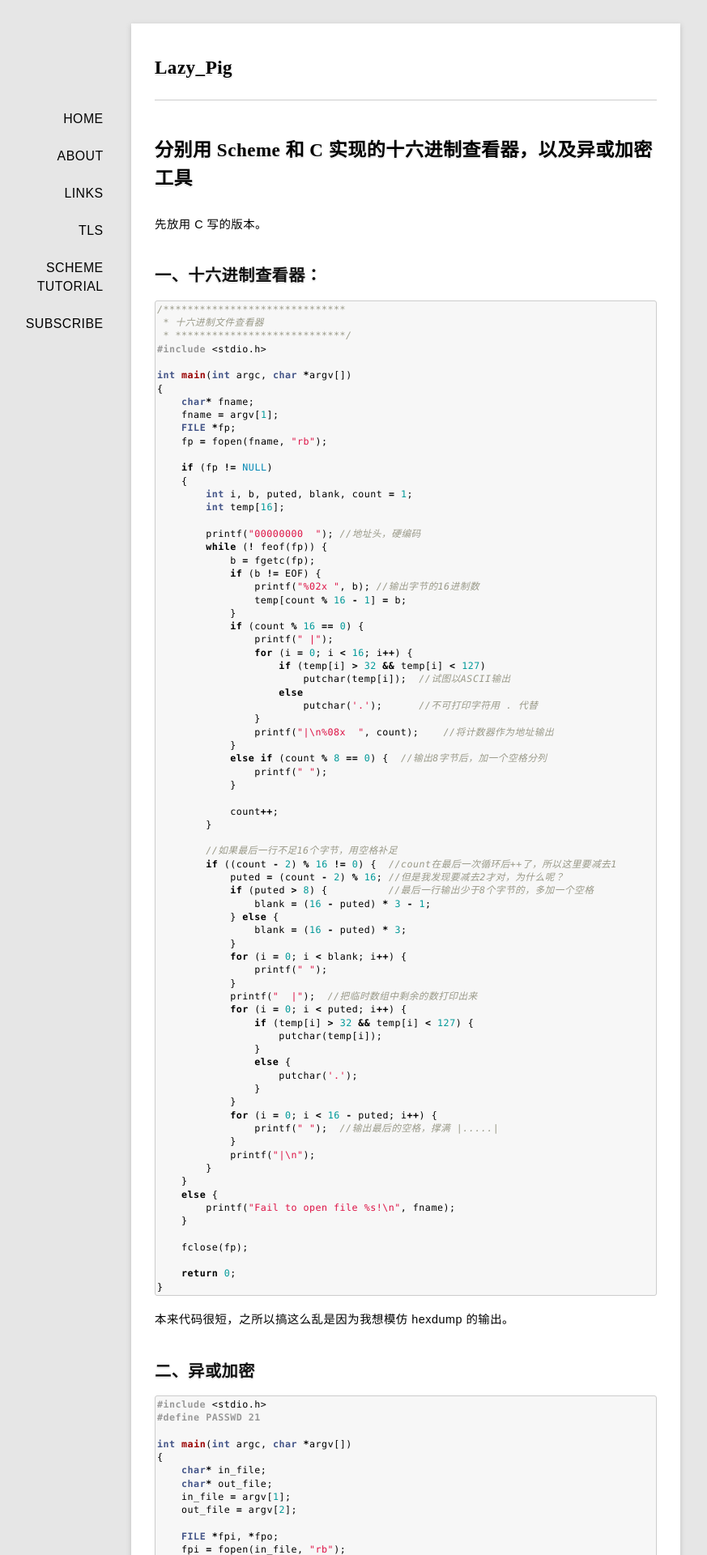
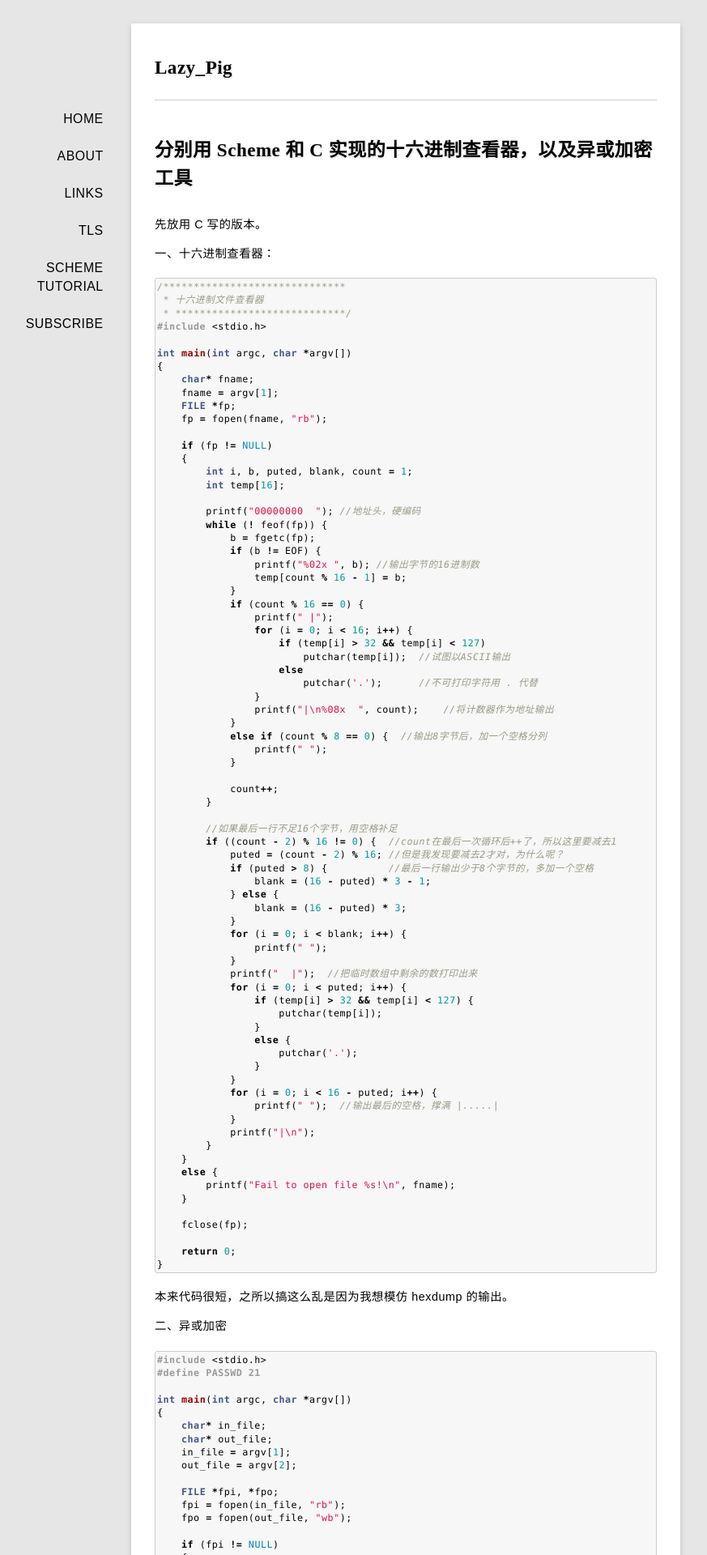
Before and after one commit to rhuichao/uternet.github.io, a Jekyll site: the page built from _posts/2014-06-19-hex-and-encrypt.md, in a window 1280 px wide. Shown: the top 1920 px of the page at 81% size, without its empty margins (139-1012 px from the left). Built offline with Jekyll 4.4.1, drawn with Linux system fonts in a browser that asks for light colours; some web fonts are replaced; Markdown is read by kramdown in place of the engine named in the settings.

Commit message:
new document posted

````diff
--- a/_posts/2014-06-19-hex-and-encrypt.md
+++ b/_posts/2014-06-19-hex-and-encrypt.md
@@ -6,7 +6,7 @@ date: 2014-06-19
 
 先放用 C 写的版本。
 
-##一、十六进制查看器：
+一、十六进制查看器：
 
 ```c
 /******************************
@@ -88,7 +88,7 @@ int main(int argc, char *argv[])
 
 本来代码很短，之所以搞这么乱是因为我想模仿 hexdump 的输出。
 
-##二、异或加密
+二、异或加密
 
 ```c
 #include <stdio.h>
@@ -125,7 +125,7 @@ int main(int argc, char *argv[])
 }
 ```
 
-##三、用 Scheme 写的十六进制查看器
+三、用 Scheme 写的十六进制查看器
 
 ```scheme
 #!/usr/local/bin/csi -s
@@ -186,7 +186,7 @@ int main(int argc, char *argv[])
   (bin f))
 ```
 
-##四、Scheme 版的加密工具
+四、Scheme 版的加密工具
 
 ```scheme
 #!/usr/local/bin/csi -s
````
